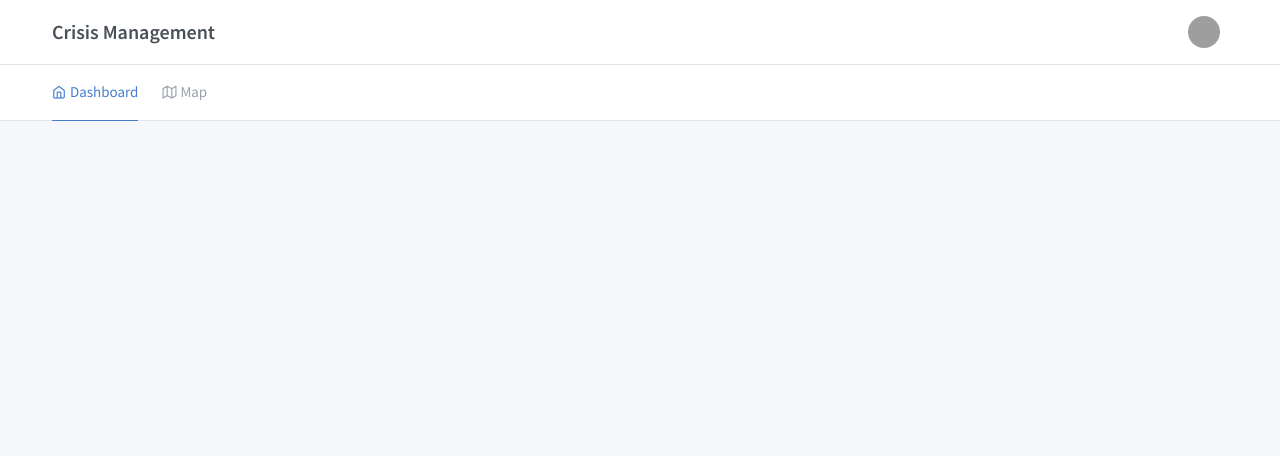
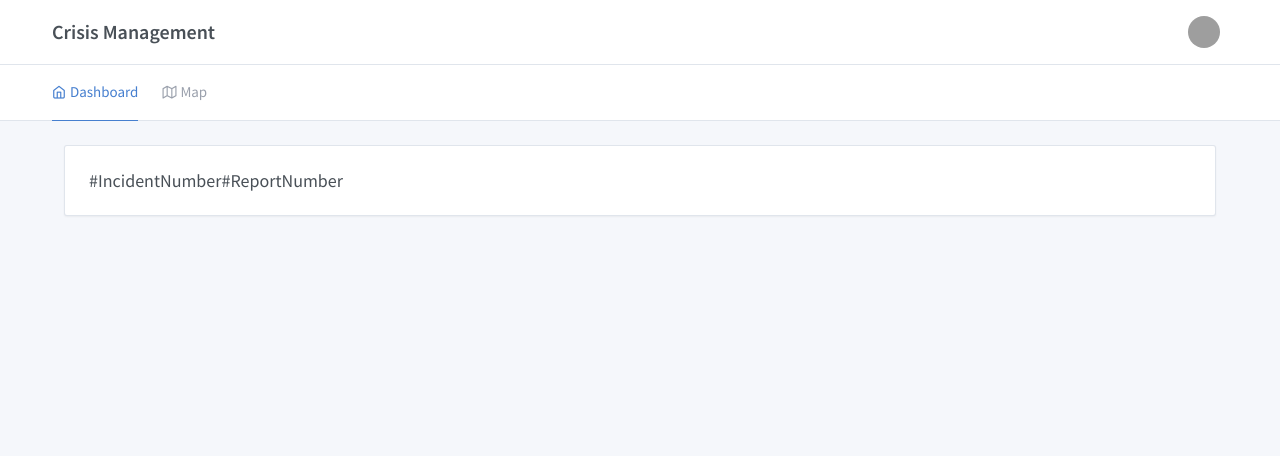
Before and after one commit to jwngo/CMS3003, a Django app: page /manage_incident/ in a window 1280 px wide. Shown: the top 456 px of the page. Run offline with Django 3.2, Linux system fonts and the light colour scheme; some libraries are stand-ins or nearby versions; grey boxes are pictures that could not be loaded.

Commit message:
added manage_incident.html

```diff
--- a/cms/baseapp/templates/manage_incident.html
+++ b/cms/baseapp/templates/manage_incident.html
@@ -1,8 +1,18 @@
 {% extends 'base.html' %}
 
 {% block title %}
-<title>Manage #123456 - StrawHat CMS</title>
+<title>Manage - StrawHat CMS</title>
 {% endblock %}
 
 {% block content %}
+<div class="col-12">
+  <form class="card" method="post">
+    {% csrf_token %}
+    <div class="card-body">
+      <div class="card-title">
+        #IncidentNumber#ReportNumber
+      </div>
+    </div>
+  </form>
+</div>
 {% endblock %}
```
